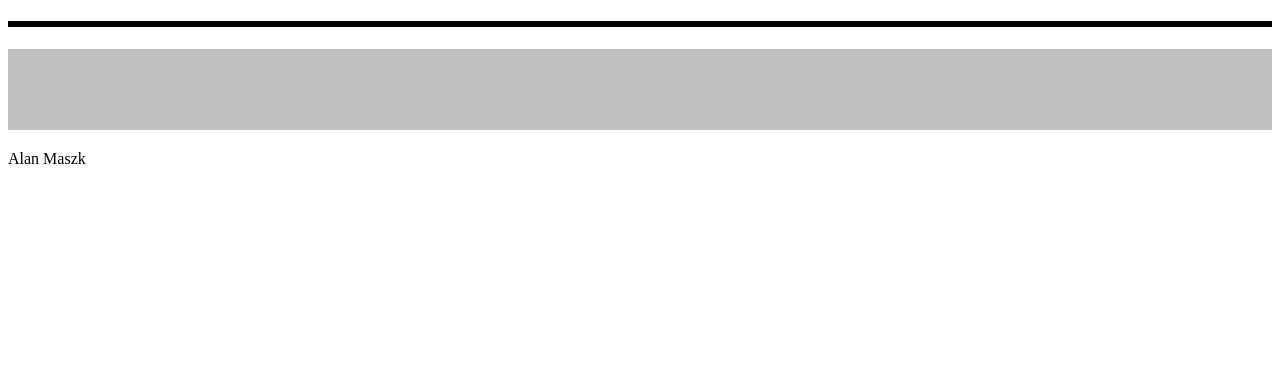
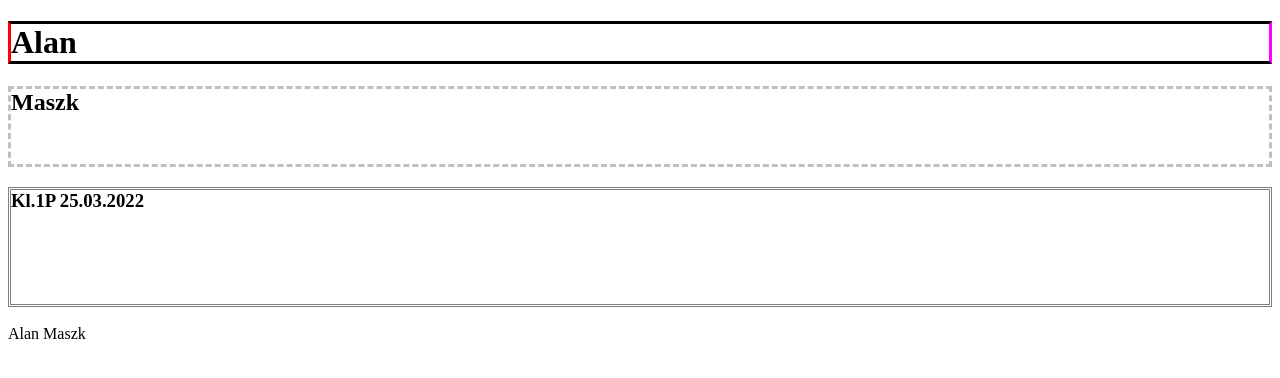
Before and after one commit to M4szkUU/z1_z15_1p_g1, a plain HTML site: page zad34.html in a window 1280 px wide. Drawn offline with Linux system fonts and the light colour scheme.

Commit message:
Update zad34.html

```diff
--- a/zad34.html
+++ b/zad34.html
@@ -5,29 +5,35 @@
 <meta charset="utf-8" />
 <style type="text/css">
 h1 {
+border-top-color: black;
+border-left-color: red;
+border-right-color: fuchsia;
+border-down-color: gray;
 align="center"
 width: 200px;
 height:2,5cm;
-border : solid black;
+border-style : solid;
 }
 h2 {
   align="right"
 width: 300pt;
 height:2cm;
-border : dashed silver;
-background : #C0C0C0;
+border-style: dashed;
+border-color:silver;
 }
 h3 {
   align="left"
 width: 400pt;
 height:3cm;
-border : double gray;
-  background : #808080;
+border-style: double;
+  border-color: gray;
+
  }
 </style>
 </head>
 <body>
-<h1></h1>
-<h2></h2>
+<h1>Alan</h1>
+<h2>Maszk</h2>
+  <h3>Kl.1P 25.03.2022</h3>
 </body>
 </html>Alan Maszk
```
